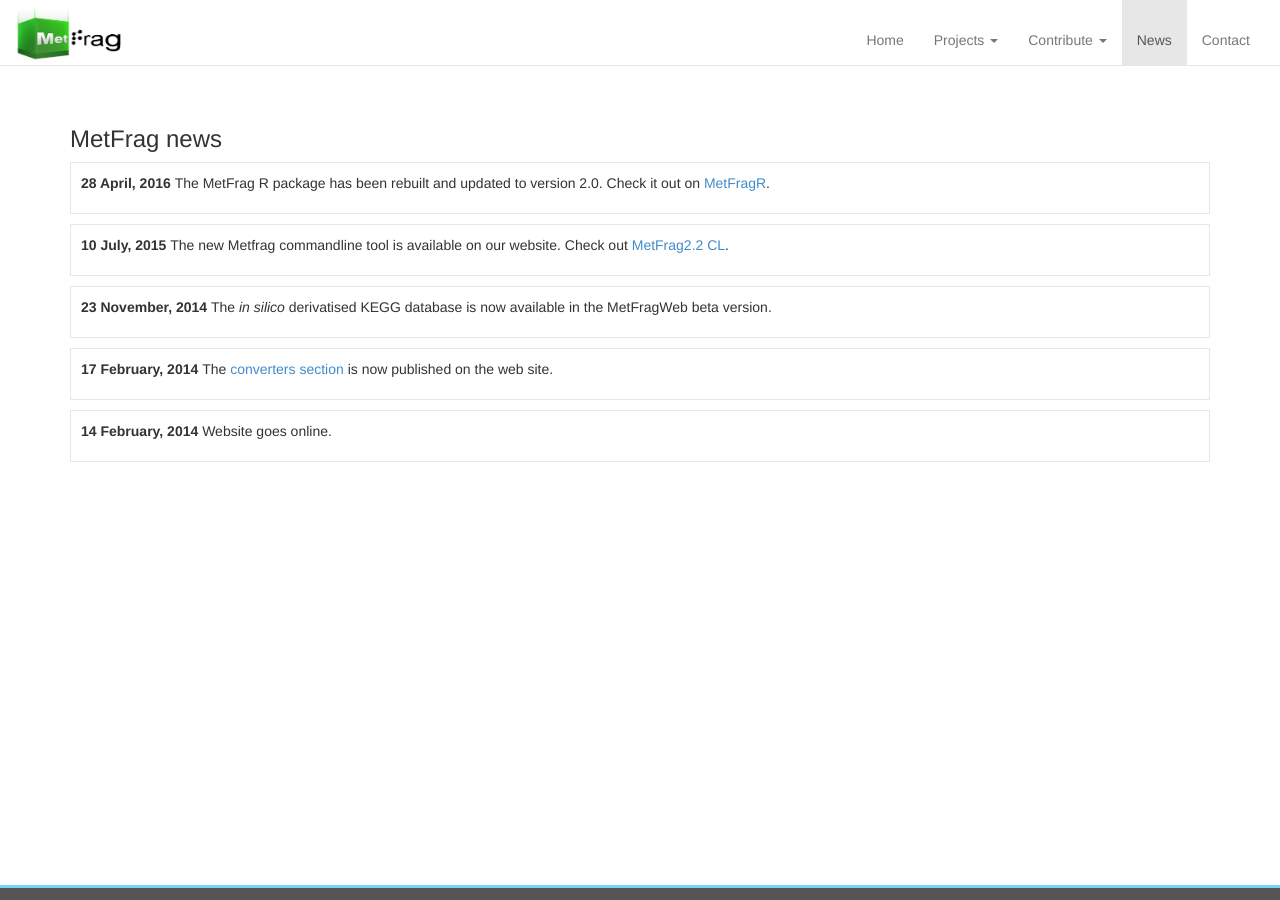
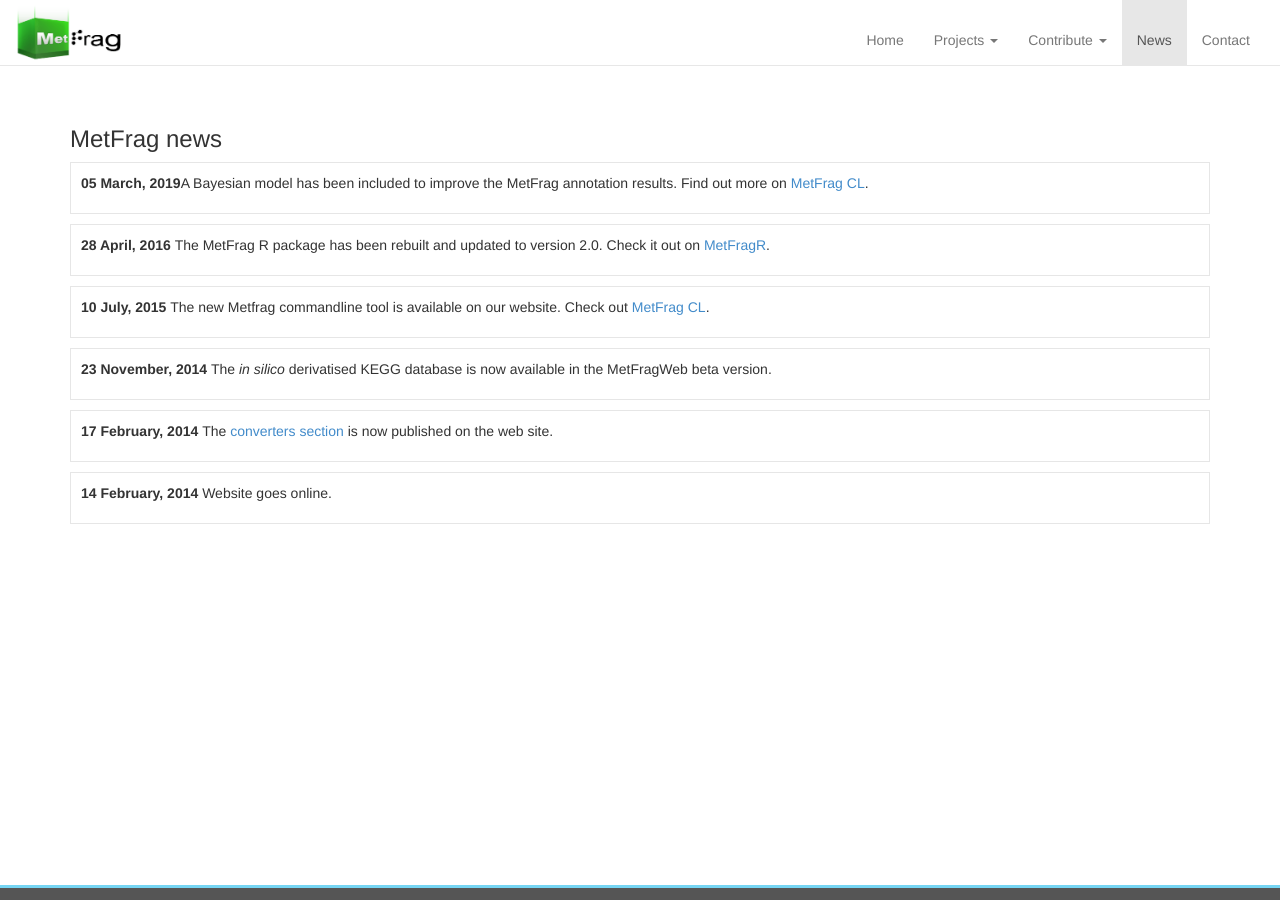
Before and after one commit to ipb-halle/MetFrag, a Jekyll site: the page built from news/index.html, in a window 1280 px wide and 900 px high. Built offline with Jekyll 4.4.1, drawn with Linux system fonts in a browser that asks for light colours; nearby versions of some CDN libraries.

Commit message:
updated news

```diff
--- a/news/index.html
+++ b/news/index.html
@@ -7,10 +7,9 @@
 <h3>MetFrag news</h3>
 <ul class="news list-unstyled" >
 
-  <!-- <li><p><b>February 3, 2014</b> Release of nmrML-1.0-RC1 for for public consultation and feedback. </p></li>
-  -->
+  <li><p><b>05 March, 2019</b>A Bayesian model has been included to improve the MetFrag annotation results. Find out more on <a href="/MetFrag/projects/metfragcl">MetFrag CL</a>.</p></li>
   <li><p><b>28 April, 2016 </b>The MetFrag R package has been rebuilt and updated to version 2.0. Check it out on <a href="/MetFrag/projects/metfragr">MetFragR</a>.</p></li>
-  <li><p><b>10 July, 2015 </b> The new Metfrag commandline tool is available on our website. Check out <a href="/MetFrag/projects/metfrag22cl">MetFrag2.2 CL</a>.</p></li>
+  <li><p><b>10 July, 2015 </b> The new Metfrag commandline tool is available on our website. Check out <a href="/MetFrag/projects/metfragcl">MetFrag CL</a>.</p></li>
   <li><p><b>23 November, 2014 </b> The <i>in silico</i> derivatised KEGG database is now available in the MetFragWeb beta version. </p></li>
   <li><p><b>17 February, 2014 </b> The <a href="/MetFrag/projects/converter">converters section</a> is now published on the web site. </p></li>
   <li><p><b>14 February, 2014 </b> Website goes online. </p></li>
```
